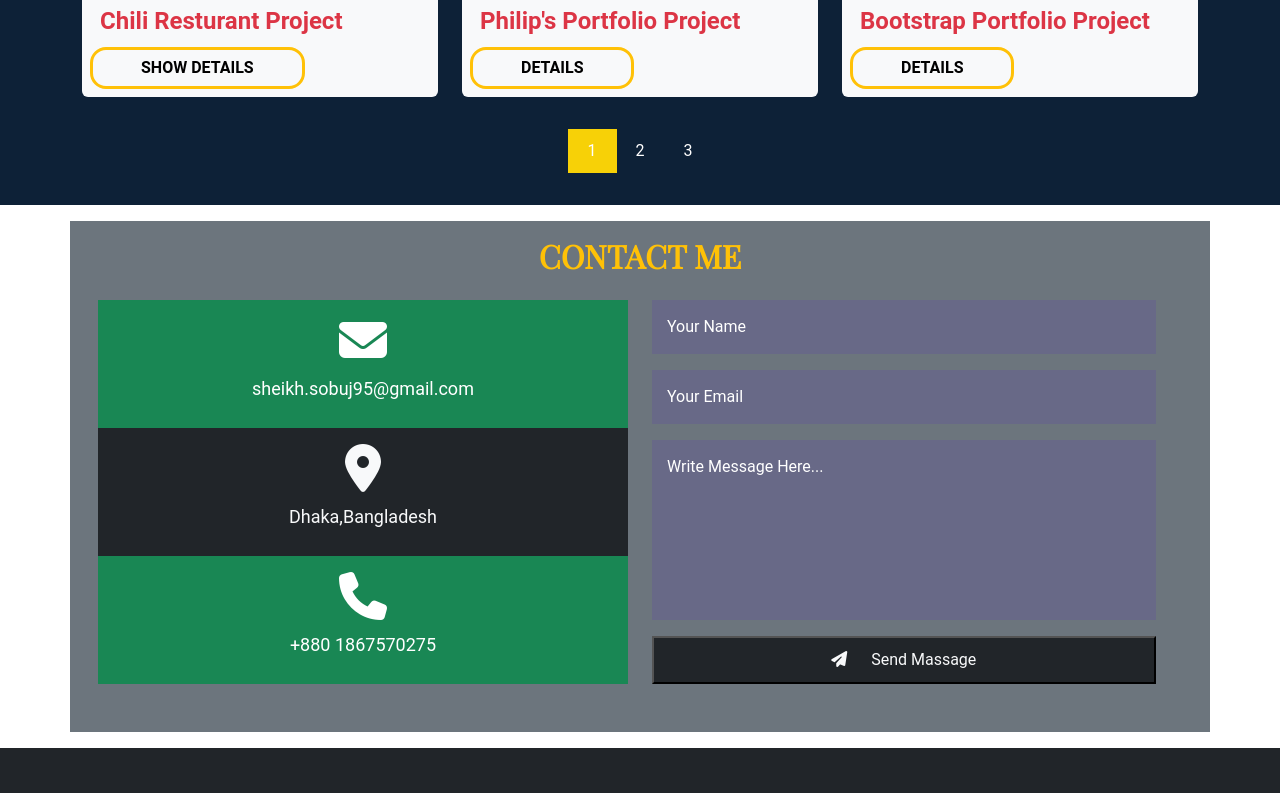
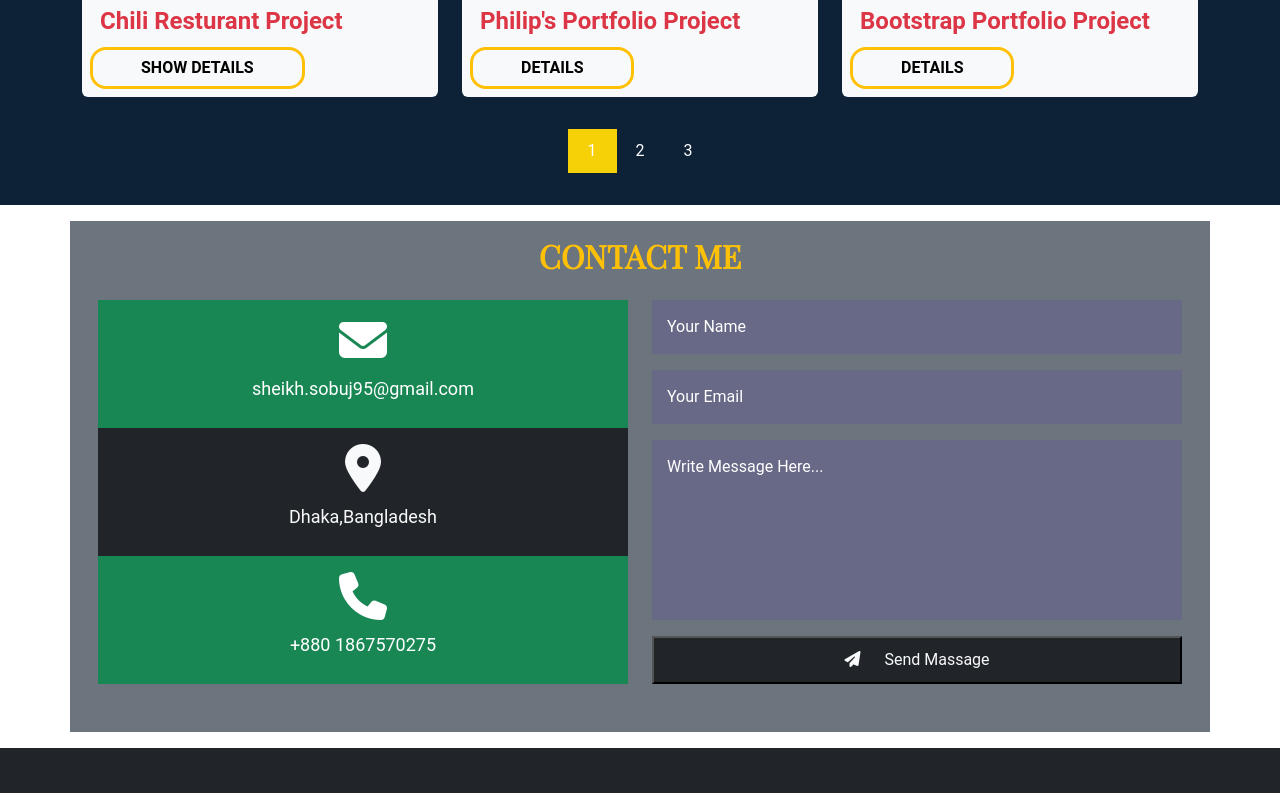
Before and after one commit to Sobuj-Ahmed/My-Portfolio, a plain HTML site: page index.html in a window 1280 px wide. Shown: the part 9207-10000 px from the top of the page. Drawn offline with nearby package versions, Linux system fonts and the light colour scheme; some icons are missing.

Commit message:
Update style.css

```diff
--- a/assets/css/style.css
+++ b/assets/css/style.css
@@ -335,7 +335,6 @@ header {
 form input,
 textarea {
     padding: 15px;
-    width: 95%;
     border: none;
     outline: none;
     background: hsla(260, 100%, 44%, 0.1);
@@ -354,7 +353,6 @@ form textarea {
 }
 
 .contact-btn {
-    width: 95%;
     padding: 10px 25px;
 }
 
```
